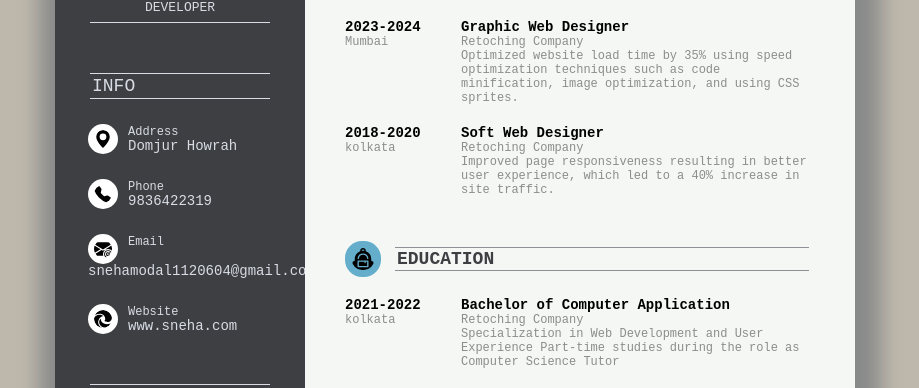
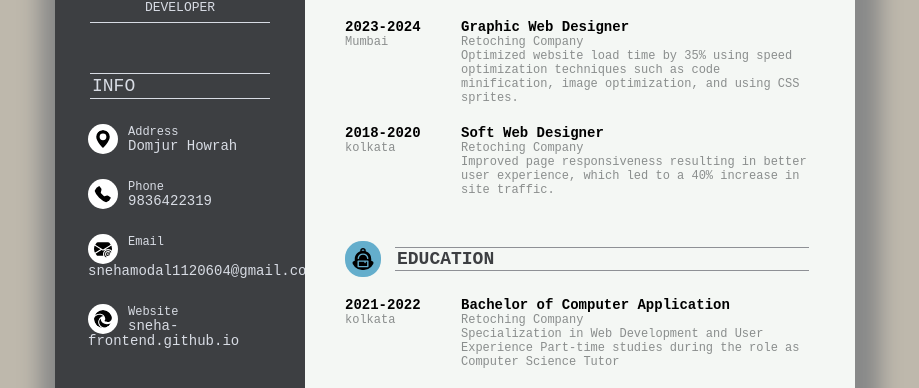
Before and after one commit to sneha-frontend/sneha-frontend.github.io, a plain HTML site: page index.html in a window 1280 px wide. Shown: the part 397-785 px from the top of the page, without its empty margins (185-1104 px from the left). Drawn offline with Linux system fonts and the light colour scheme.

Commit message:
Update index.html

```diff
--- a/index.html
+++ b/index.html
@@ -27,7 +27,7 @@
         <p class="p1"><span class="span1"><img src="mail.svg" alt=""></span>Email
             <span><br>snehamodal1120604@gmail.com </span>
         </p>
-        <p class="p1"><span class="span1"><img src="domain.svg" alt=""></span>Website <span><br> www.sneha.com
+        <p class="p1"><span class="span1"><img src="domain.svg" alt=""></span>Website <span><br> sneha-frontend.github.io
             </span>
         </p>
     </div>
```
